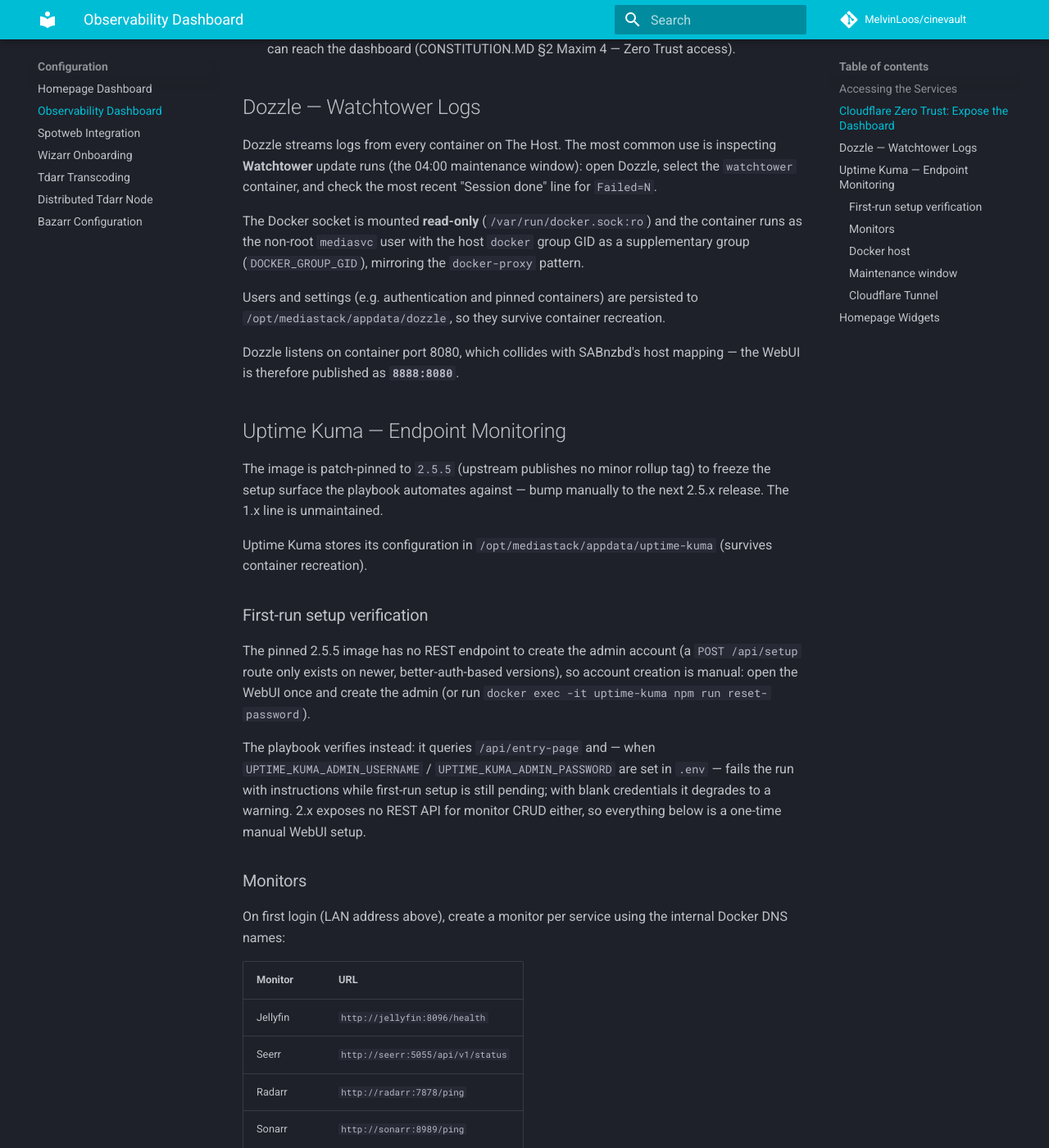
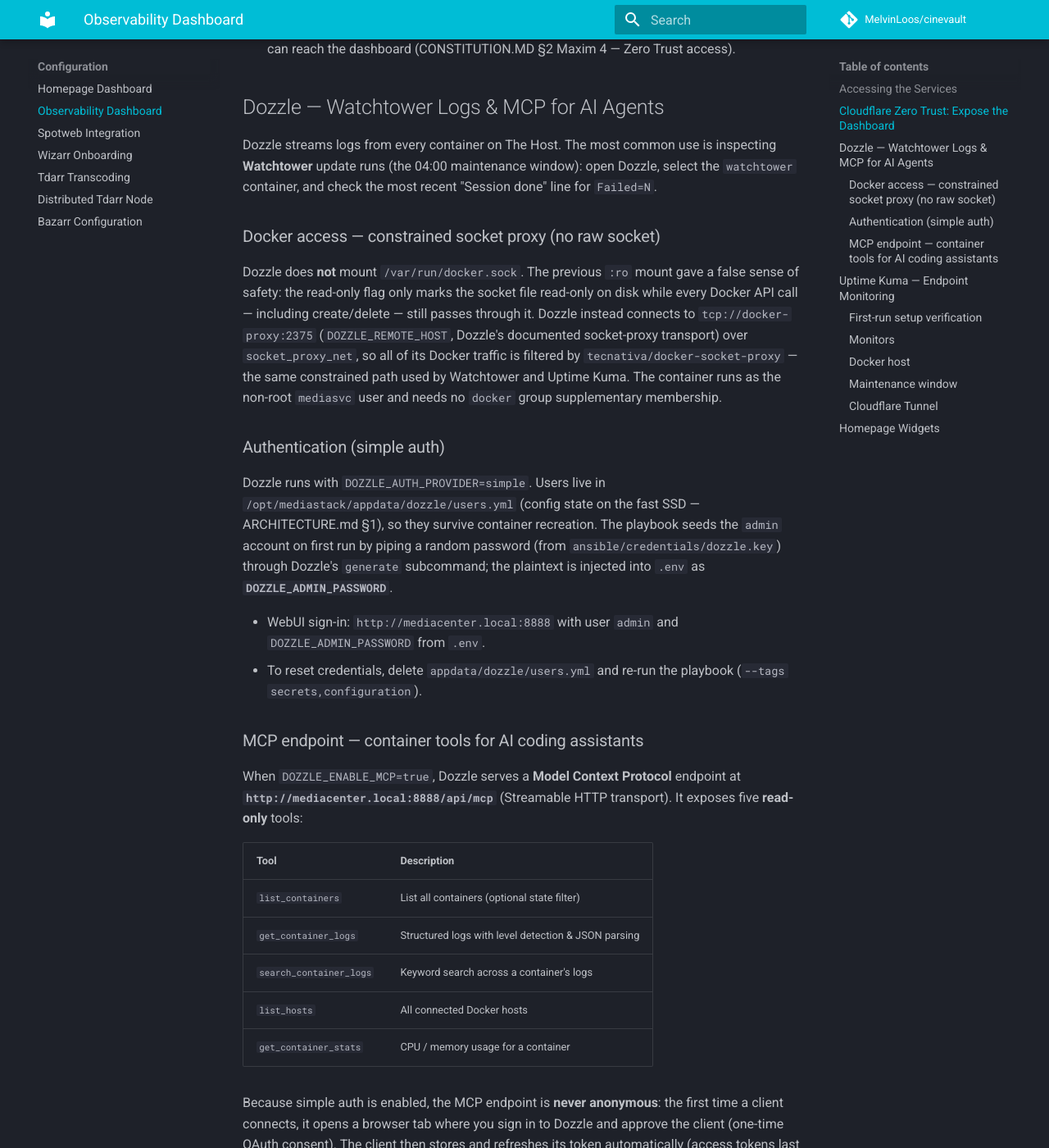
Before and after one commit to MelvinLoos/CineVault, an MkDocs documentation site: the page built from docs/configuration/observability.md, in a window 1280 px wide and 1400 px high, scrolled down 1606 px. Shown: the whole window at 82% size. Built offline with MkDocs 1.6.1 and Material for MkDocs 9.7.7, drawn with Linux system fonts in a browser that asks for light colours; comment, search, counter and statistics services are not loaded; some of the changed text lies outside the part shown.

Commit message:
docs: cover dozzle mcp access and spotweb drift
Describe the MCP endpoint, simple-auth sign-in and socket-proxy hardening; replace the stale dbsettings claim with the credential-drift troubleshooting procedure.

````diff
--- a/docs/configuration/observability.md
+++ b/docs/configuration/observability.md
@@ -41,16 +41,76 @@
 4. **Ordering matters:** routing rules are evaluated top-down. Make sure the `dashboard.example.com` rule sits **strictly above any catch-all `*` / 404 rule** for the domain — a catch-all above it would shadow the dashboard hostname.
 5. Attach a Cloudflare Access policy to `dashboard.example.com` so only authorised identities can reach the dashboard (CONSTITUTION.MD §2 Maxim 4 — Zero Trust access).
 
-## Dozzle — Watchtower Logs
+## Dozzle — Watchtower Logs & MCP for AI Agents
 
 Dozzle streams logs from every container on The Host. The most common use is inspecting **Watchtower** update runs (the 04:00 maintenance window): open Dozzle, select the `watchtower` container, and check the most recent "Session done" line for `Failed=N`.
 
-The Docker socket is mounted **read-only** (`/var/run/docker.sock:ro`) and the container runs as the non-root `mediasvc` user with the host `docker` group GID as a supplementary group (`DOCKER_GROUP_GID`), mirroring the `docker-proxy` pattern.
+### Docker access — constrained socket proxy (no raw socket)
 
-Users and settings (e.g. authentication and pinned containers) are persisted
-to `/opt/mediastack/appdata/dozzle`, so they survive container recreation.
+Dozzle does **not** mount `/var/run/docker.sock`. The previous `:ro` mount gave
+a false sense of safety: the read-only flag only marks the socket file
+read-only on disk while every Docker API call — including create/delete — still
+passes through it. Dozzle instead connects to `tcp://docker-proxy:2375`
+(`DOZZLE_REMOTE_HOST`, Dozzle's documented socket-proxy transport) over
+`socket_proxy_net`, so all of its Docker traffic is filtered by
+`tecnativa/docker-socket-proxy` — the same constrained path used by Watchtower
+and Uptime Kuma. The container runs as the non-root `mediasvc` user and needs
+no `docker` group supplementary membership.
 
-Dozzle listens on container port 8080, which collides with SABnzbd's host mapping — the WebUI is therefore published as **`8888:8080`**.
+### Authentication (simple auth)
+
+Dozzle runs with `DOZZLE_AUTH_PROVIDER=simple`. Users live in
+`/opt/mediastack/appdata/dozzle/users.yml` (config state on the fast SSD —
+ARCHITECTURE.md §1), so they survive container recreation. The playbook seeds
+the `admin` account on first run by piping a random password (from
+`ansible/credentials/dozzle.key`) through Dozzle's `generate` subcommand; the
+plaintext is injected into `.env` as **`DOZZLE_ADMIN_PASSWORD`**.
+
+- WebUI sign-in: `http://mediacenter.local:8888` with user `admin` and
+  `DOZZLE_ADMIN_PASSWORD` from `.env`.
+- To reset credentials, delete `appdata/dozzle/users.yml` and re-run the
+  playbook (`--tags secrets,configuration`).
+
+### MCP endpoint — container tools for AI coding assistants
+
+When `DOZZLE_ENABLE_MCP=true`, Dozzle serves a **Model Context Protocol**
+endpoint at **`http://mediacenter.local:8888/api/mcp`** (Streamable HTTP
+transport). It exposes five **read-only** tools:
+
+| Tool | Description |
+| :--- | :--- |
+| `list_containers` | List all containers (optional state filter) |
+| `get_container_logs` | Structured logs with level detection & JSON parsing |
+| `search_container_logs` | Keyword search across a container's logs |
+| `list_hosts` | All connected Docker hosts |
+| `get_container_stats` | CPU / memory usage for a container |
+
+Because simple auth is enabled, the MCP endpoint is **never anonymous**: the
+first time a client connects, it opens a browser tab where you sign in to
+Dozzle and approve the client (one-time OAuth consent). The client then stores
+and refreshes its token automatically (access tokens last an hour, refresh
+tokens 30 days). Example client configuration (VS Code `.vscode/mcp.json`):
+
+```json
+{
+  "servers": {
+    "dozzle": { "type": "http", "url": "http://mediacenter.local:8888/api/mcp" }
+  }
+}
+```
+
+Clients without OAuth support can instead exchange credentials once at
+`POST /api/token` (form-encoded `username`/`password`) and send the returned
+JWT as an `Authorization: Bearer` header.
+
+The endpoint stays LAN-only: it is served from the same published port as the
+WebUI (`8888:8080`), which UFW scopes to the local subnet.
+
+Users and settings (pinned containers, etc.) are persisted in
+`/opt/mediastack/appdata/dozzle`, so they survive container recreation.
+
+Dozzle listens on container port 8080, which collides with SABnzbd's host mapping — the WebUI is therefore published as **`8888:8080`**. Its `/healthcheck` endpoint is served without authentication, so the compose healthcheck probe keeps working with auth enabled.
+
 
 ## Uptime Kuma — Endpoint Monitoring
 
````
Also changed, not shown: README.md (+1 -1 lines), docs/configuration/spotweb.md (+9 -3 lines).
